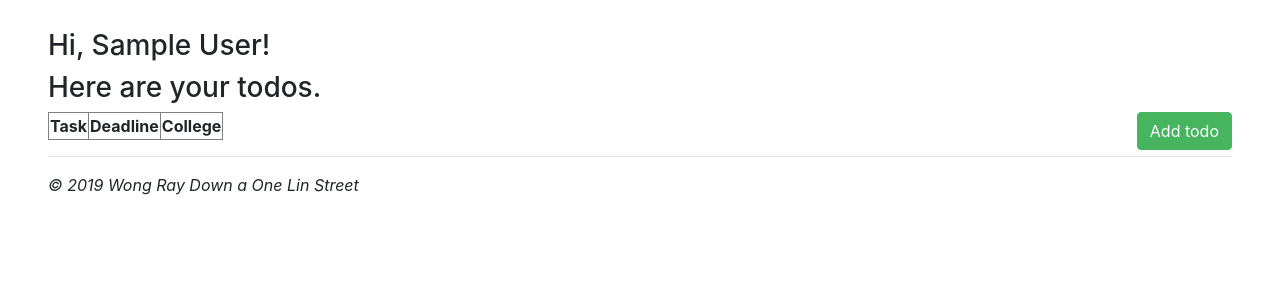
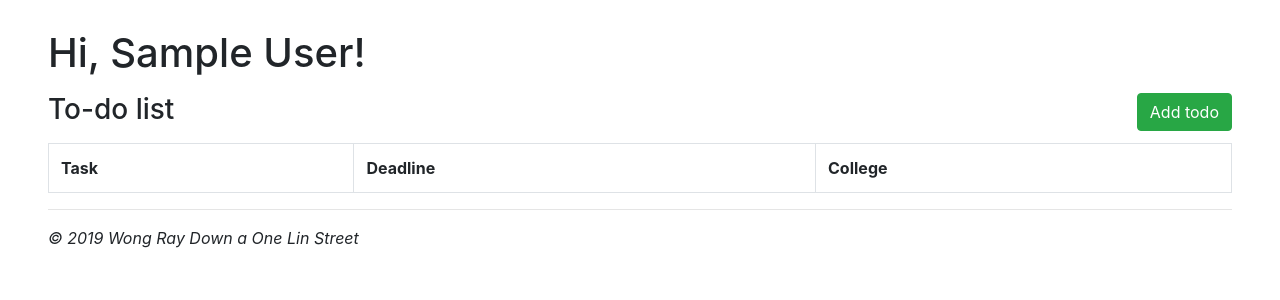
Before and after one commit to wu-rymd/actavius, a Flask app: page / in a window 1280 px wide. Shown: the part 59-359 px from the top of the page. Run offline with Flask 2, Linux system fonts and the light colour scheme; the visitor is signed in with stand-in values (Sample User, id 1); data comes from the database, SQL or seed files in the repository; data that the repository does not hold is empty; some libraries are stand-ins or nearby versions.

Commit message:
updated index

```diff
--- a/templates/index.html
+++ b/templates/index.html
@@ -22,15 +22,15 @@ Home Page
 {% endif %}
 
 {% if loggedIn %}
-<h3>Hi, {{ name }}!</h3>
-<h3>Here are your todos.</h3>
-<div style="float:right;">
+<h1 class="mb-3">Hi, {{ name }}!</h1>
+<h3 class="mb-3">To-do list
+<span style=" display: inline; float:right;">
     <form action="#" method="POST" style="display:inline;">
-        <input type="button" style="opacity:.85" class="btn btn-success" name="new-todo" value="Add todo" data-toggle="modal" data-target="#modal-add">
+        <input style="display:inline; float: right;" type="button" style="opacity:.85" class="btn btn-success" name="new-todo" value="Add todo" data-toggle="modal" data-target="#modal-add">
     </form>
-</div>
-
-<table border="1">
+</span>
+</h3>
+<table class="table table-bordered">
     <tr>
         <th>Task</th>
         <th>Deadline</th>
```
